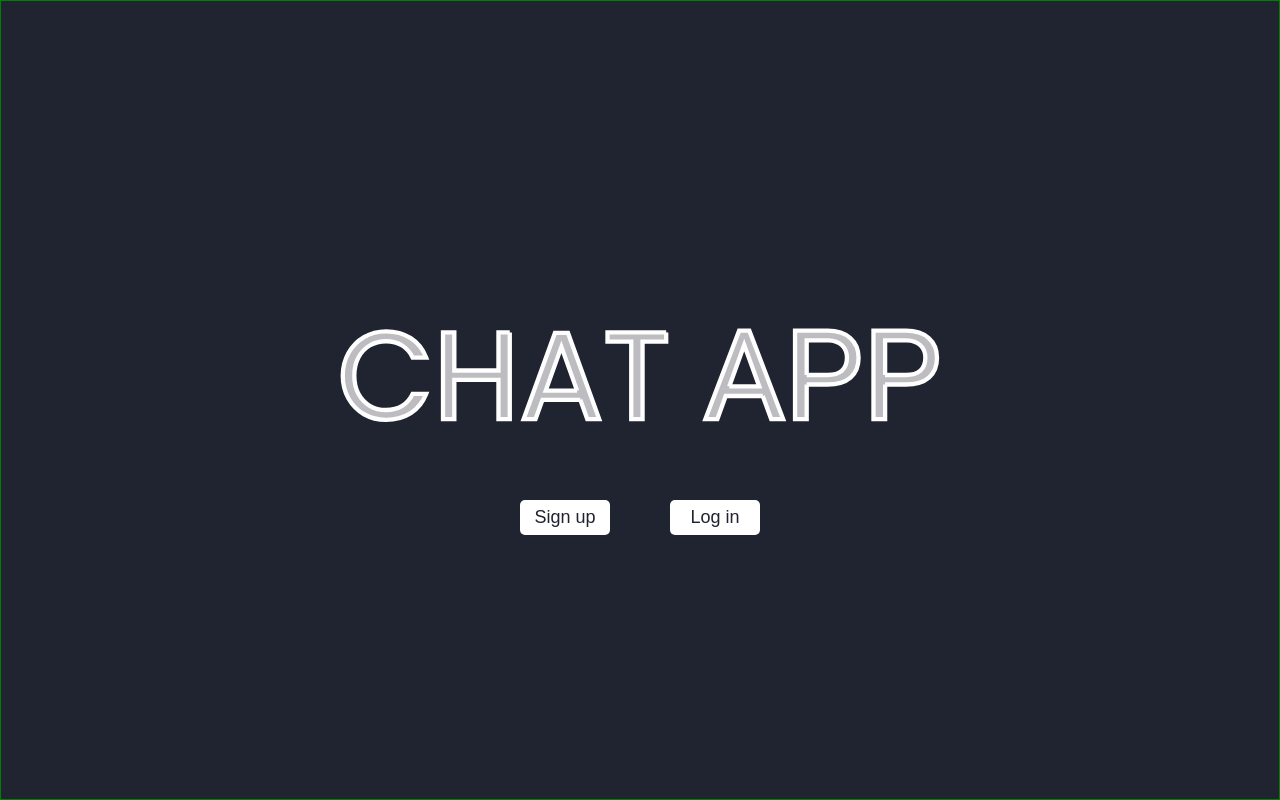
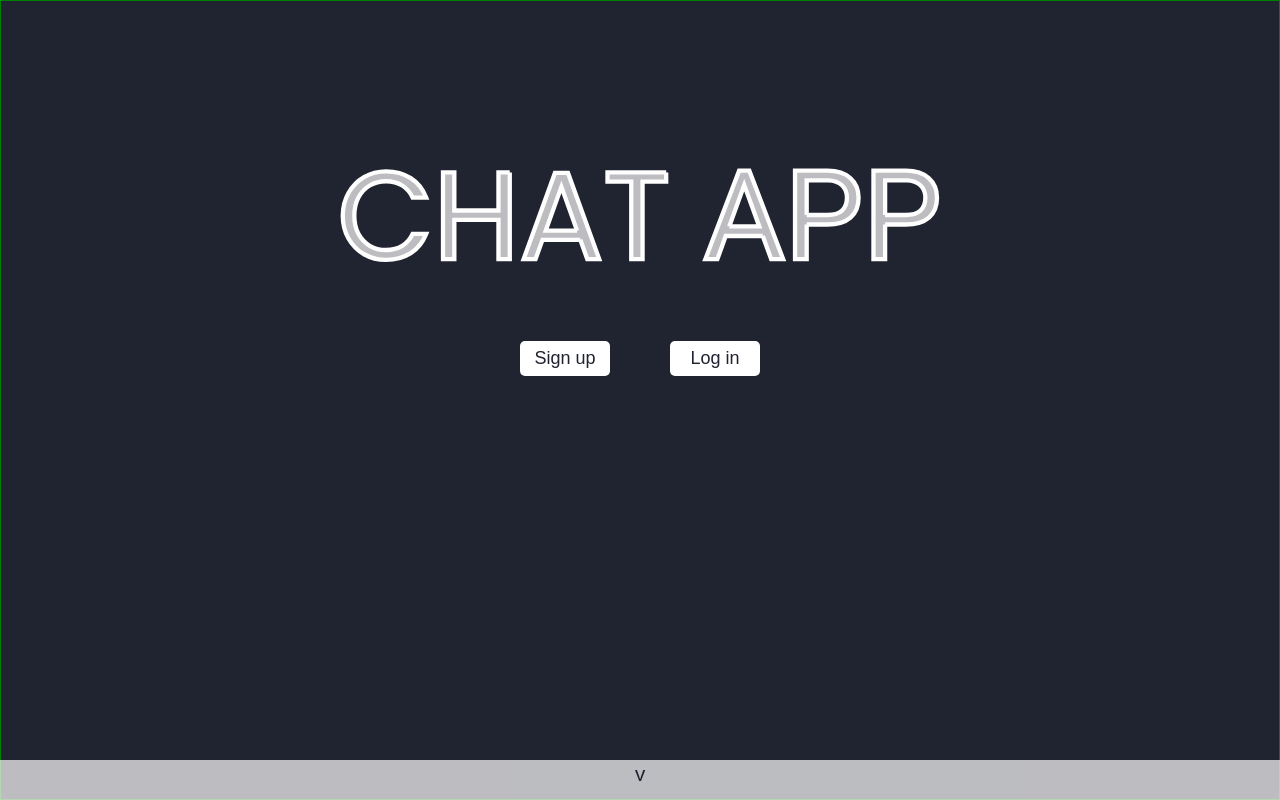
Before and after one commit to ezg97/chat-app-client, a React (Create React App) app: page / in a window 1280 px wide. Built offline with nearby package versions, Linux system fonts and the light colour scheme.

Commit message:
updated bottom navigation bar

```diff
--- a/src/Components/LandingPage/LandingPage.css
+++ b/src/Components/LandingPage/LandingPage.css
@@ -24,7 +24,7 @@
 
     display: flex;
     flex-direction: column;
-    justify-content: flex-start;
+    justify-content: center;
     align-items: center;
 }
 
@@ -32,8 +32,9 @@
 /* 3. Heading */
 #heading{
     text-align: center;
-    margin-top: 25%;
-    margin-bottom: 5%;
+    margin-top: -25vh;
+    /*margin-bottom: 5%; */
+
 }
 
  #title{
@@ -94,7 +95,7 @@
     justify-content: space-around;
     align-items: center;
 
-    margin: 0 auto;
+    margin: 5vw auto;
 
 }
 
@@ -105,7 +106,7 @@ button{
     font-size: 18px;
 
     padding: 5px;
-    cursor: pointer;
+    cursor: default;
 
     background-color: white;
     color: rgb(32, 35, 48);
@@ -120,12 +121,39 @@ button{
 button:hover, button:focus{
     color:white;
     background: #2196f3;
-    box-shadow: 0 0 10px #2196f3, 0 0 40px #2196f3, 0 0 80px #2196f3;
+    box-shadow: 0 0 10px #2196f3, 0 0 40px #2196f3, 0 0 80px #8c9ca8;
 }
+
+/* 5. Arrow */
+    .down-bar{
+        position: absolute;
+        top: 95vh;
+        left: 0;
+
+        width: 100%;
+        height: 5vh;
+
+        background-color: rgb(255,255,255,.7);
+
+        opacity: 0;
+        animation: appear 4s ease forwards 3s;
+
+    }
+
+    .down-bar, .down-bar:visited{
+        text-decoration: none;
+        color: rgb(32, 35, 48);
+    }
+
+    .down-bar:hover, .down-bar:focus{
+        color:white;
+        background: #2196f3;
+        box-shadow: 0 0 10px #2196f3, 0 0 40px #2196f3, 0 0 80px #8c9ca8;
+    }
 
 
 
-/* 5. MEDIA QUERIES */
+/* MEDIA QUERIES */
 
  @media only screen and (min-width: 700px) {
     #title{
@@ -141,7 +169,7 @@ button:hover, button:focus{
 
 
 
-/* 6. Animations */
+/* Animations */
 @keyframes line-anim{
     to{
         stroke-dashoffset: 0;
@@ -163,5 +191,6 @@ button:hover, button:focus{
     }
     to{
         opacity: 1;
+        cursor: pointer;
     }
 }
--- a/src/Components/LandingPage/LandingPage.js
+++ b/src/Components/LandingPage/LandingPage.js
@@ -51,6 +51,11 @@ class LandingPage extends React.Component{
                 <button>Log in</button>
             </section>
 
+            <section>
+                <a class='down-bar' href="#">v</a>
+            </section>
+
+
         </div>
         );
 
```
